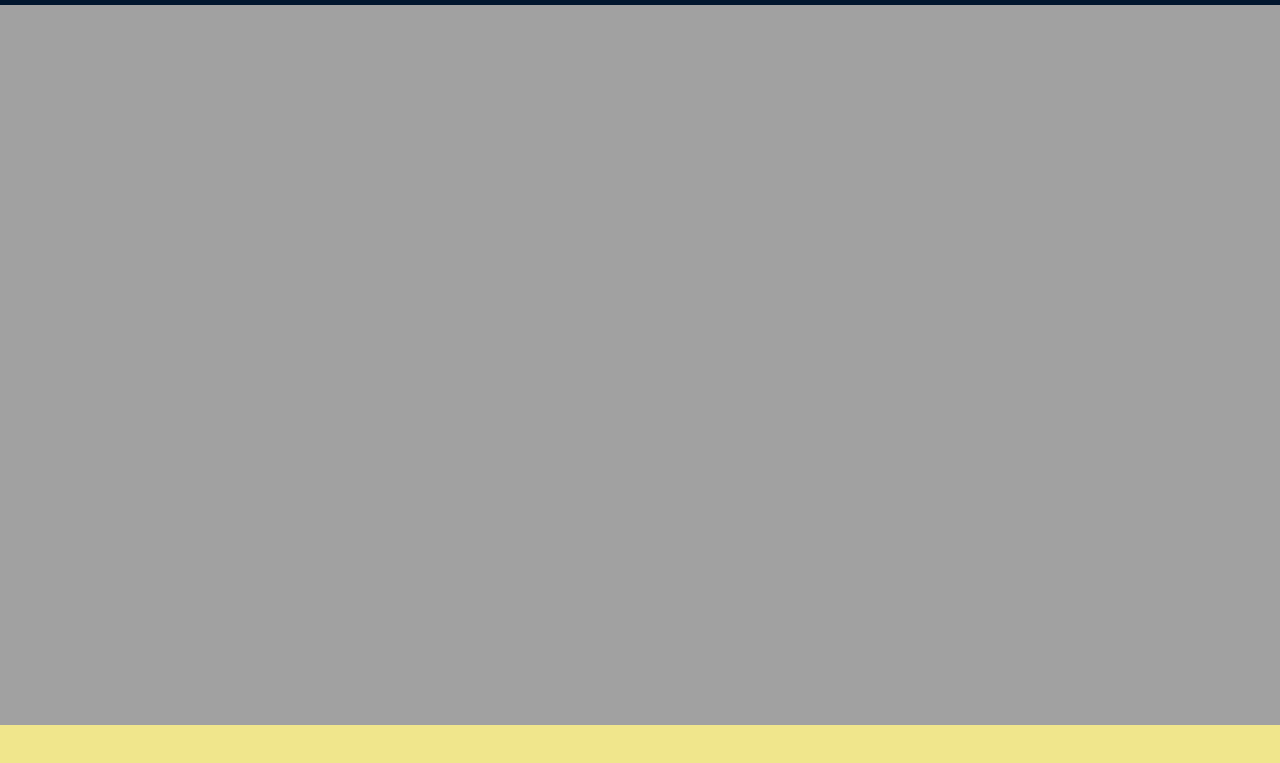
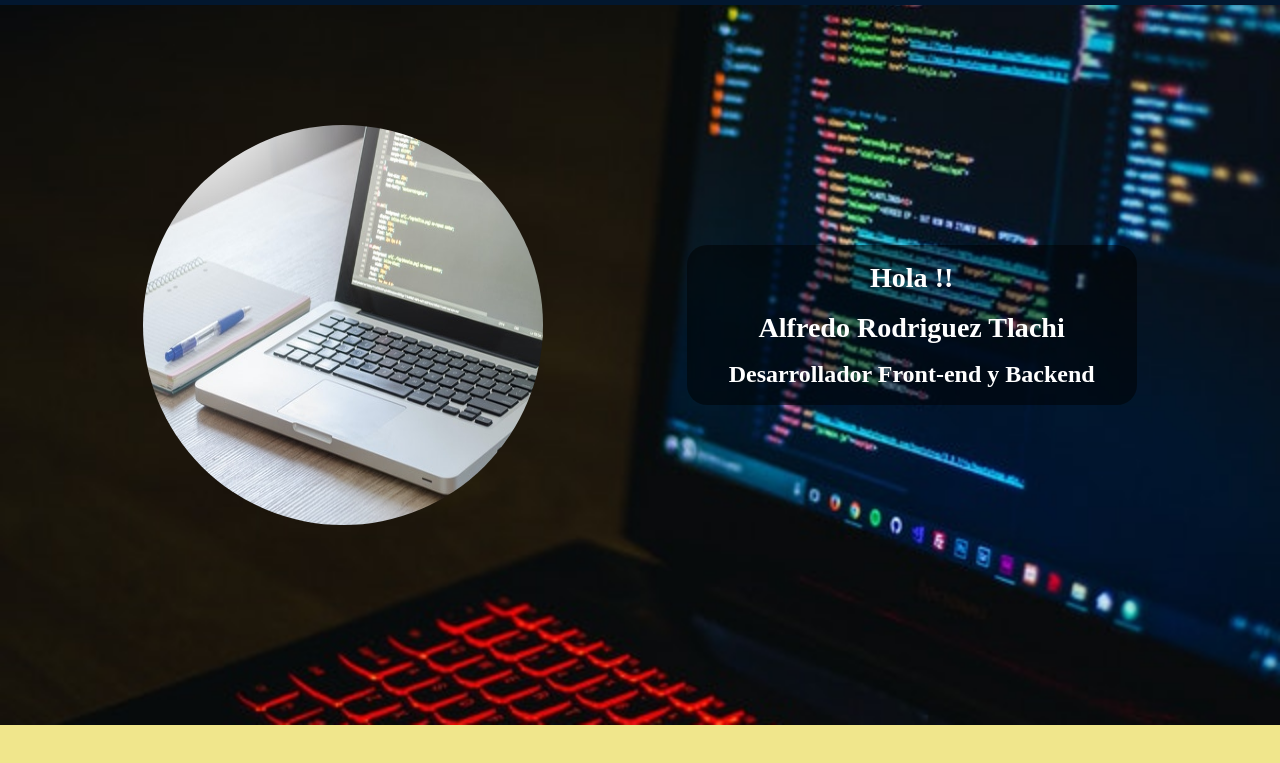
Before and after one commit to ARod01/portafolioUpdate, a website built with webpack: page public/index.html in a window 1280 px wide. Shown: the part 75-838 px from the top of the page. Built offline with nearby package versions, Linux system fonts and the light colour scheme.

Commit message:
set profile section

```diff
--- a/public/index.html
+++ b/public/index.html
@@ -21,7 +21,14 @@
             </ul>
         </nav>
     </header>
-    <section class="presentation"></section>
+    <section class="presentation">
+        <img src="../src/assets/images/profile.jpg" alt="foto" class="presentation-profile">
+        <div class="presentation-description">
+            <h3>Hola !!</h3>
+            <h3>Alfredo Rodriguez Tlachi</h3>
+            <p>Desarrollador Front-end y Backend</p>
+        </div>
+    </section>
     <section class="about"></section>
     <section class="tech"></section>
     <section class="project"></section>
--- a/src/style/general.scss
+++ b/src/style/general.scss
@@ -1,4 +1,5 @@
 $color-primary: #02172F;
+$color-secondary: #CF3731;
 
 *{
     margin: 0;
--- a/src/style/header.scss
+++ b/src/style/header.scss
@@ -52,7 +52,7 @@
     top: 0;
 }
 
-@media (min-width: 768px){
+@media screen and (min-width: 768px){
     .header{
         height: 10vh;
     }
--- a/src/style/presentation.scss
+++ b/src/style/presentation.scss
@@ -3,5 +3,41 @@
 .presentation{
     @include container;
     height: 100vh;
-    background: #a1a1a1;
+    flex-direction: column;
+    justify-content: space-evenly;
+    background: url("../assets/images/font1.jpg") rgba(0,0,0,.5) no-repeat fixed center;
+    background-size: cover;
+    &-profile{
+        width: 300px;
+        height: 300px;
+        border-radius: 50%;
+    }
+    &-description{
+        width: 300px;
+        height: 20vh;
+        display: flex;
+        flex-direction: column;
+        align-items: center;
+        justify-content: space-evenly;
+        background: rgba(0,0,0,.5);
+        //filter: blur(2px);
+        border-radius: 20px;
+        color: #fff;
+        font-weight: bold;
+    }
 }
+
+@media screen and (min-width: 768px){
+    .presentation{
+        flex-direction: row;
+        justify-content: space-evenly;
+        &-profile{
+            width: 400px;
+            height: 400px;
+        }
+        &-description{
+            min-width: 450px;
+            font-size: 1.5rem;
+        }
+    }
+}
--- a/webpack.config.js
+++ b/webpack.config.js
@@ -38,10 +38,12 @@ module.exports = {
       }), new MiniCssExtractPlugin({
         filename: 'main.css'
       }),new CopyWebpackPlugin({
-        patterns:[{
-          from: path.resolve(__dirname,"src", "assets"),
-          to: "assets"
-        }]
+        patterns:[
+          {from: path.resolve(__dirname,"src", "assets/icons"),
+          to: "assets/icons"},
+          {from: path.resolve(__dirname,"src", "assets/images"),
+          to: "assets/images"},
+        ]
       })
     ]
 }
```
Also changed, not shown: src/assets/images/font1.jpg (added), src/assets/images/profile.jpg (added), 1 other file.
